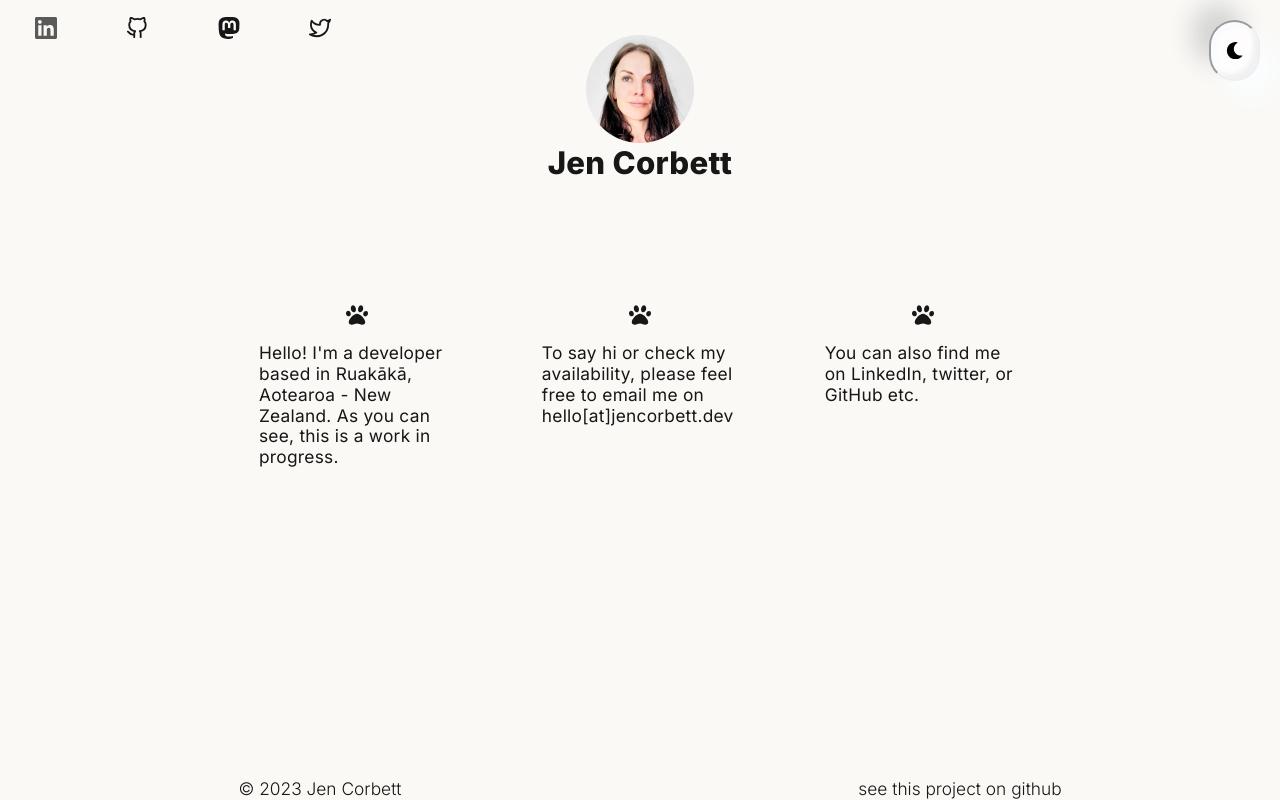
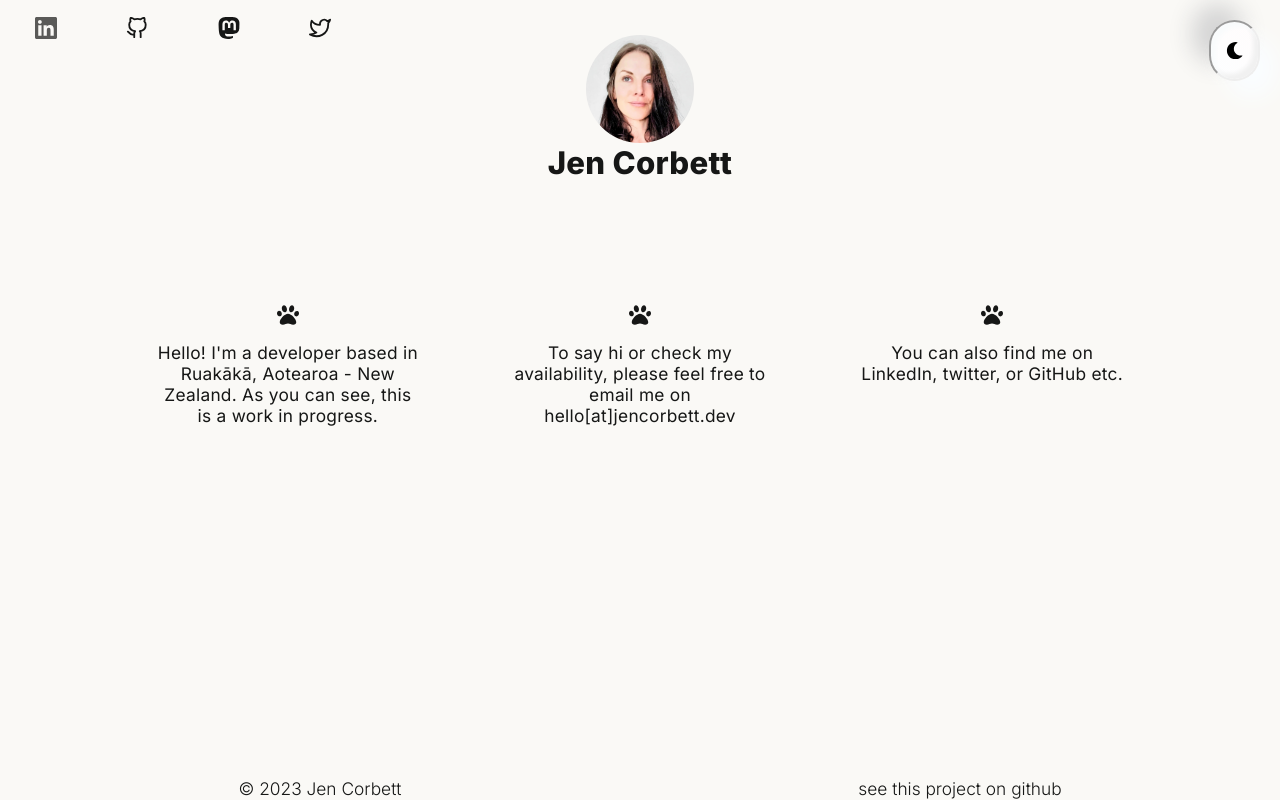
Before and after one commit to ajenstory/jencorbett.dev, a Next.js app in the folder app/: page / in a window 1280 px wide. Built offline with nearby package versions, Linux system fonts and the light colour scheme.

Commit message:
Adjust grid gap on index page

```diff
--- a/app/styles/index.module.css
+++ b/app/styles/index.module.css
@@ -2,10 +2,9 @@
 
 .container {
   margin: 0 auto;
-  max-width: 48rem;
+  max-width: 68rem;
   font-size: 1rem;
-  /* display: grid;
-  grid-template-columns: 1fr; */
+
   justify-content: center;
   align-items: center;
   position: relative;
@@ -22,7 +21,7 @@
   .grid {
     display: grid;
     grid-template-columns: repeat(2, minmax(25%, auto));
-    gap: 0 1rem;
+    gap: 1rem 1rem;
   }
 }
 
@@ -31,8 +30,8 @@
   .grid {
     grid-template-columns: repeat(3, minmax(25%, auto));
     width: 60rem;
-    max-width: 80rem;
-    gap: 0 1rem;
+    gap: 1rem 1rem;
     max-width: 100%;
+    text-align: center;
   }
 }
```
